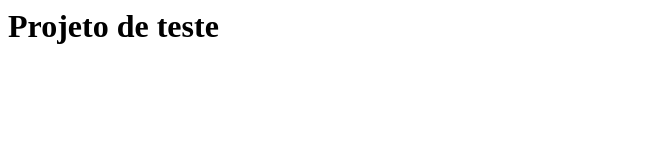
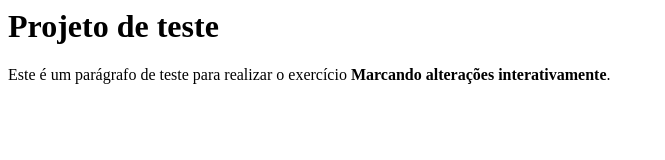
Before and after one commit to jlcreis/repositorio, a plain HTML site: page index.html in a window 1280 px wide. Shown: the whole page, without its empty margins (0-665 px from the left). Drawn offline with Linux system fonts and the light colour scheme.

Commit message:
"inclusao de paragrafo"

```diff
--- a/index.html
+++ b/index.html
@@ -4,5 +4,6 @@
     </head>
     <body>
         <h1>Projeto de teste</h1>
+        <p>Este é um parágrafo de teste para realizar o exercício <strong>Marcando alterações interativamente</strong>.</p>
     </body>
 </html>
```
